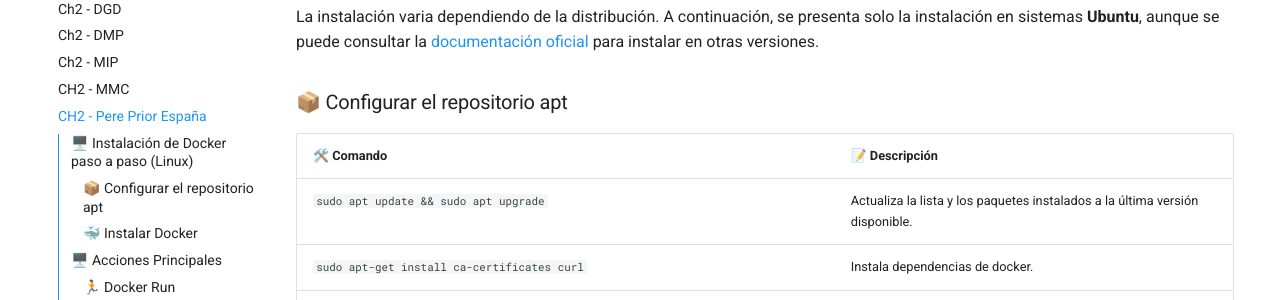
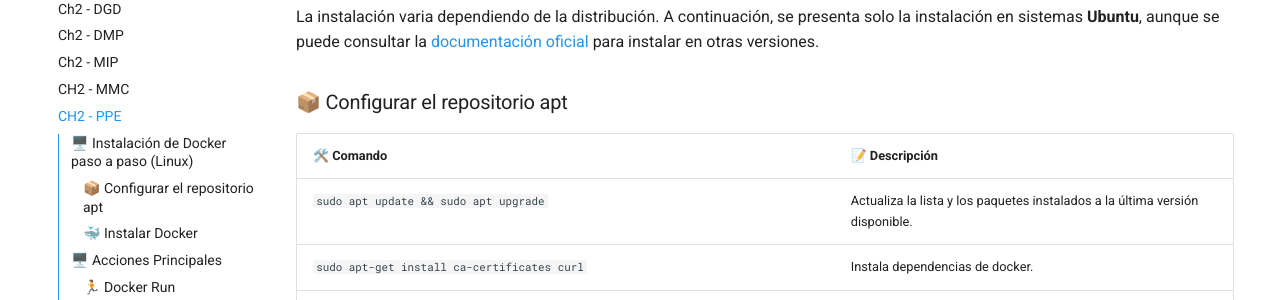
Before and after one commit to jmunozji/DAW24_25_tasks, an MkDocs documentation site: the page built from docs/Ud2/Ch2_PPE.md, in a window 1280 px wide. Shown: the part 318-618 px from the top of the page. Built offline with MkDocs 1.6.1 and Material for MkDocs 9.7.7, drawn with Linux system fonts in a browser that asks for light colours.

Commit message:
Update Ch2_PPE.md

```diff
--- a/docs/Ud2/Ch2_PPE.md
+++ b/docs/Ud2/Ch2_PPE.md
@@ -1,5 +1,5 @@
 ---
-title: 'CH2 - Pere Prior España'
+title: 'CH2 - PPE'
 ---
 
 # **Cheatsheet UD2 - Contenedores (Docker)**
```
